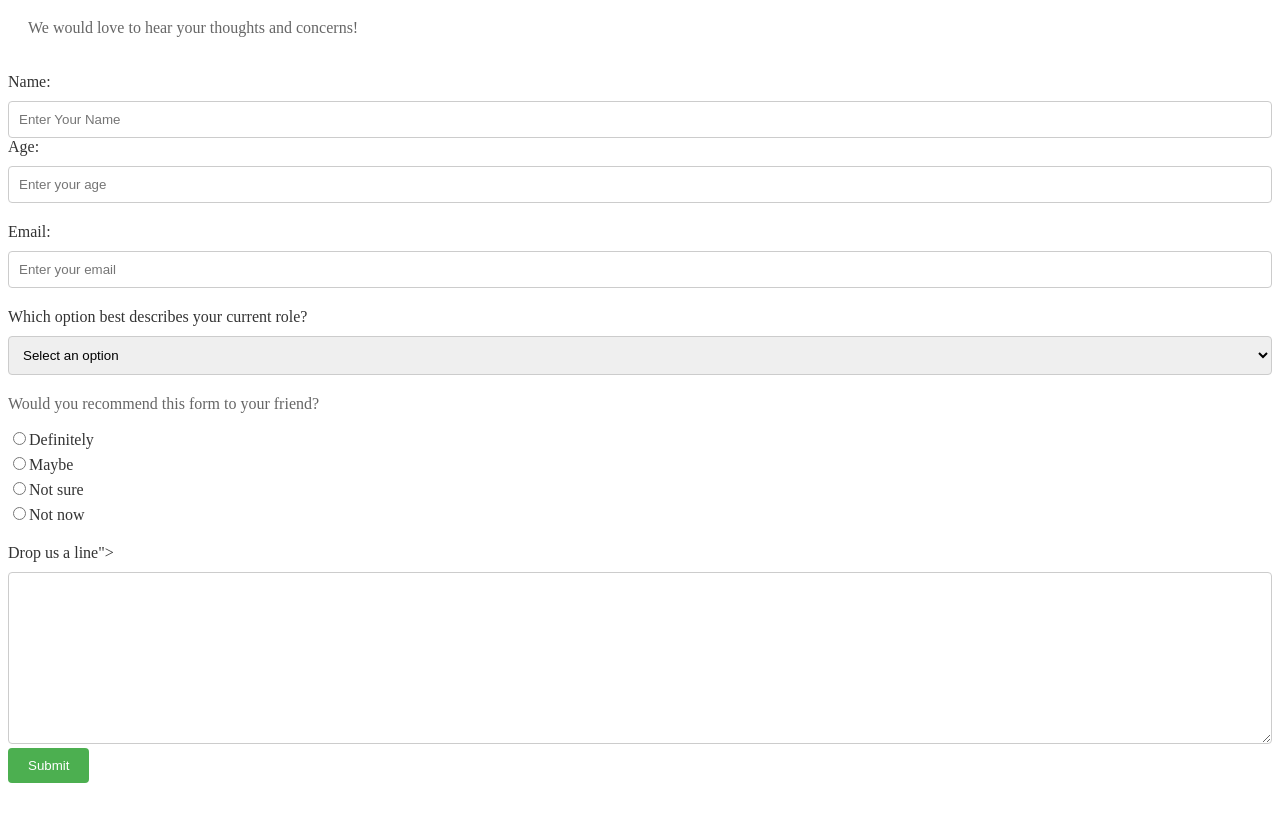
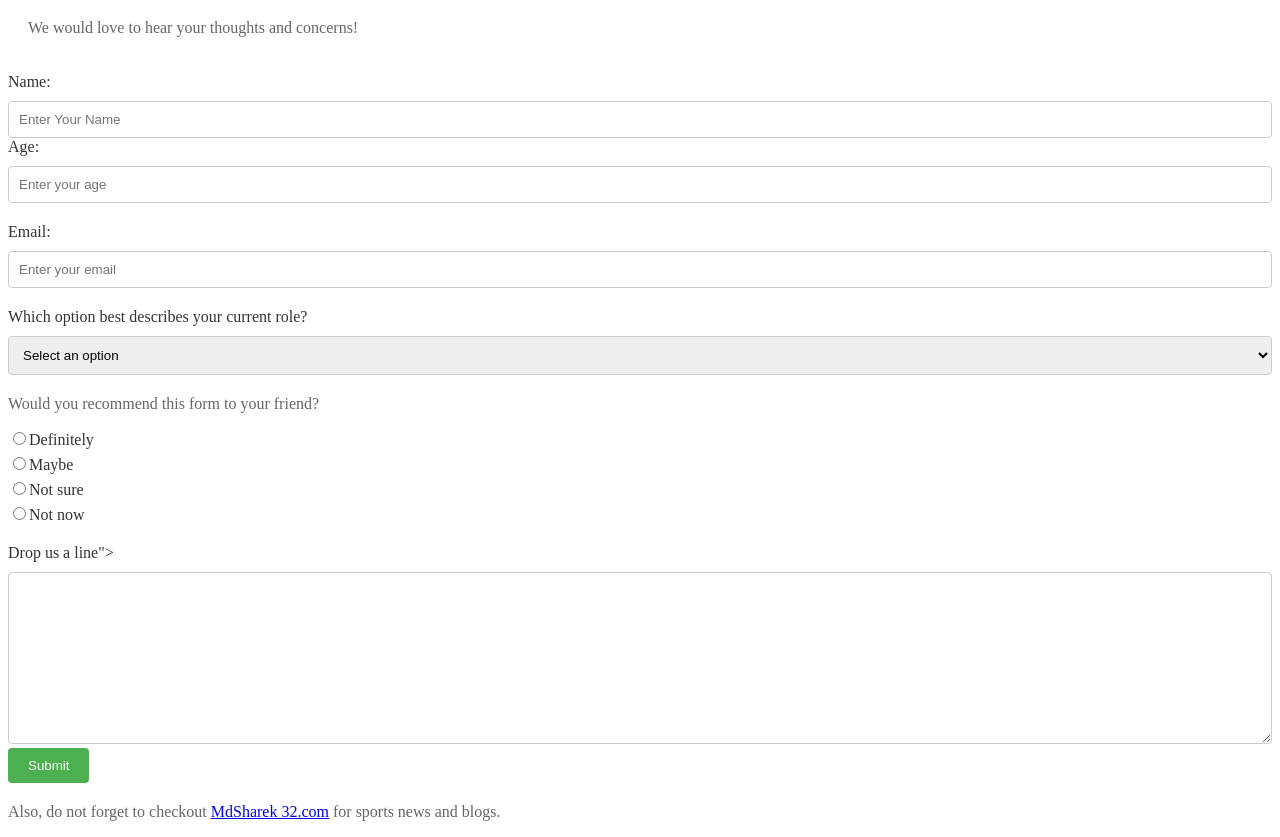
Before and after one commit to sharek32/sharek-s-survey-form, a plain HTML site: page index.html in a window 1280 px wide. Shown: the part 89-926 px from the top of the page. Before the commit the page ends 892 px from the top, so only its background shows below. Drawn offline with Linux system fonts and the light colour scheme.

Commit message:
index.html

```diff
--- a/index.html
+++ b/index.html
@@ -108,5 +108,6 @@ input[type="number"], select, textarea {
     <button id="submit" type="submit">Submit</button>
  </div>
  </form>
+    <p> Also, do not forget to checkout <a href="https://mdsharek32com.godaddysites.com">MdSharek 32.com</a> for sports news and blogs.</p>
  </body>
 </html>
```
